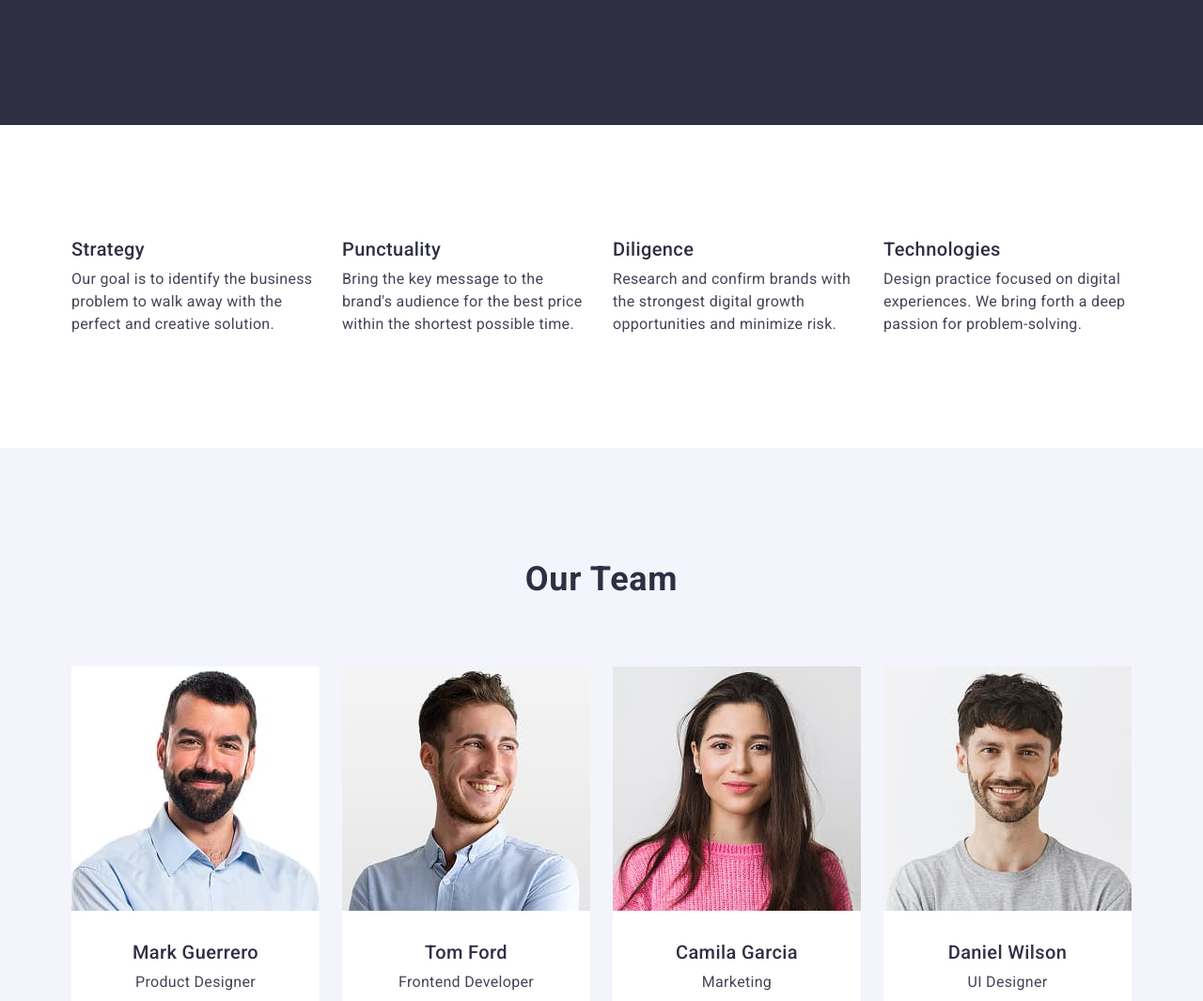
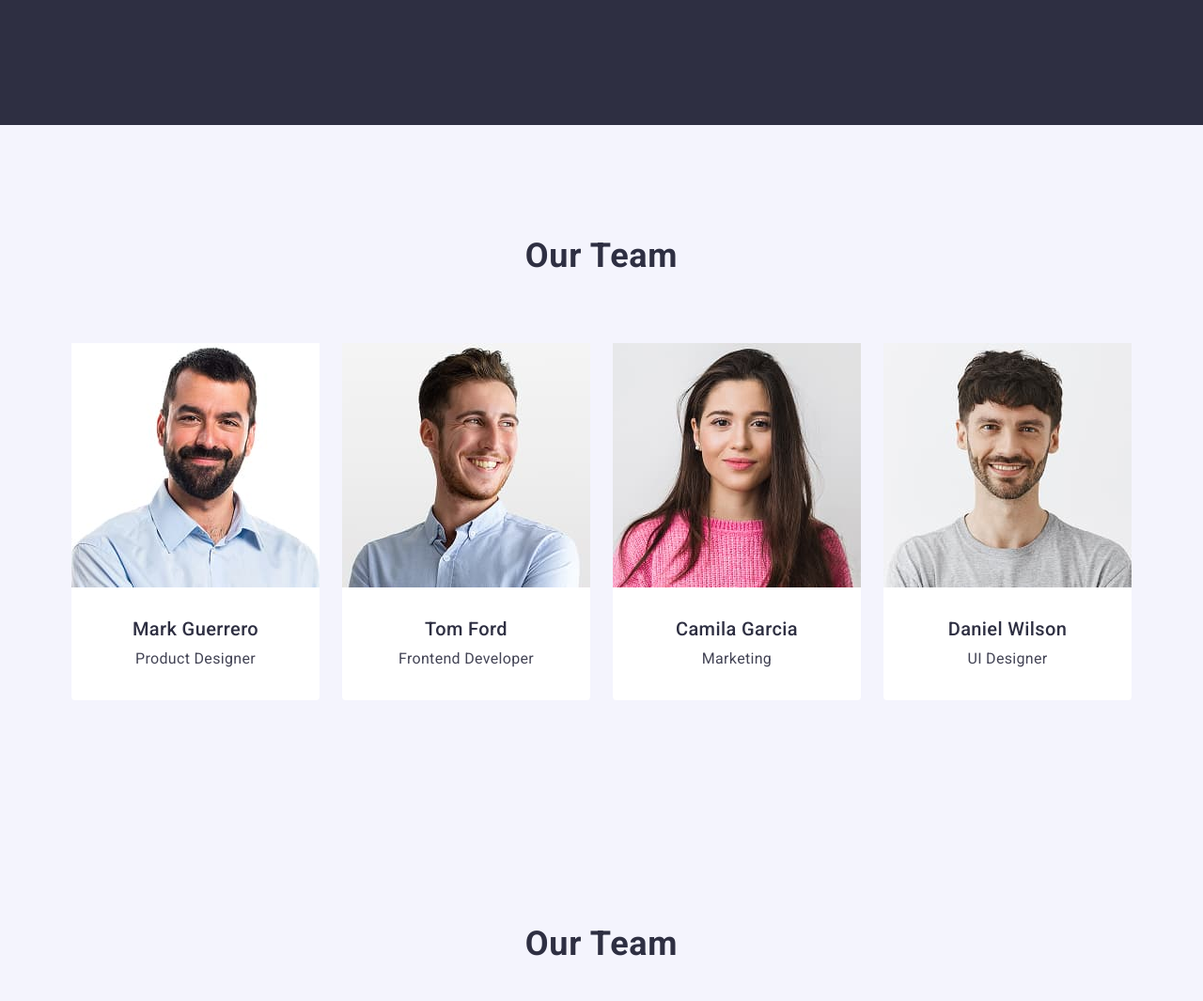
Before and after one commit to Dantegazza-bit/goit-markup-hw-03, a plain HTML site: page index.html in a window 1280 px wide. Shown: the part 540-1605 px from the top of the page at 94% size. Drawn offline with nearby package versions, Linux system fonts and the light colour scheme.

Commit message:
Fixed HW-03 styles and structure

```diff
--- a/index.html
+++ b/index.html
@@ -54,37 +54,49 @@
         </div>
       </section>
 
-      <section class="features section">
+      <section class="team section">
         <div class="container">
-          <h2 class="visually-hidden">Features</h2>
-          <ul class="features-list">
-            <li class="features-item item-strategy">
-              <h3 class="features-title">Strategy</h3>
-              <p class="features-text">
-                Our goal is to identify the business problem to walk away with
-                the perfect and creative solution.
-              </p>
+          <h2 class="section-title">Our Team</h2>
+          <ul class="team-list">
+            <li class="team-item">
+              <img
+                src="./images/team-mark.jpg"
+                alt="Mark Guerrero"
+                width="264"
+              />
+              <div class="team-description">
+                <h3 class="team-name">Mark Guerrero</h3>
+                <p class="team-role">Product Designer</p>
+              </div>
             </li>
-            <li class="features-item item-punctual">
-              <h3 class="features-title">Punctuality</h3>
-              <p class="features-text">
-                Bring the key message to the brand's audience for the best price
-                within the shortest possible time.
-              </p>
+            <li class="team-item">
+              <img src="./images/team-tom.jpg" alt="Tom Ford" width="264" />
+              <div class="team-description">
+                <h3 class="team-name">Tom Ford</h3>
+                <p class="team-role">Frontend Developer</p>
+              </div>
             </li>
-            <li class="features-item item-diligence">
-              <h3 class="features-title">Diligence</h3>
-              <p class="features-text">
-                Research and confirm brands with the strongest digital growth
-                opportunities and minimize risk.
-              </p>
+            <li class="team-item">
+              <img
+                src="./images/team-camila.jpg"
+                alt="Camila Garcia"
+                width="264"
+              />
+              <div class="team-description">
+                <h3 class="team-name">Camila Garcia</h3>
+                <p class="team-role">Marketing</p>
+              </div>
             </li>
-            <li class="features-item item-technology">
-              <h3 class="features-title">Technologies</h3>
-              <p class="features-text">
-                Design practice focused on digital experiences. We bring forth a
-                deep passion for problem-solving.
-              </p>
+            <li class="team-item">
+              <img
+                src="./images/team-daniel.jpg"
+                alt="Daniel Wilson"
+                width="264"
+              />
+              <div class="team-description">
+                <h3 class="team-name">Daniel Wilson</h3>
+                <p class="team-role">UI Designer</p>
+              </div>
             </li>
           </ul>
         </div>
```
